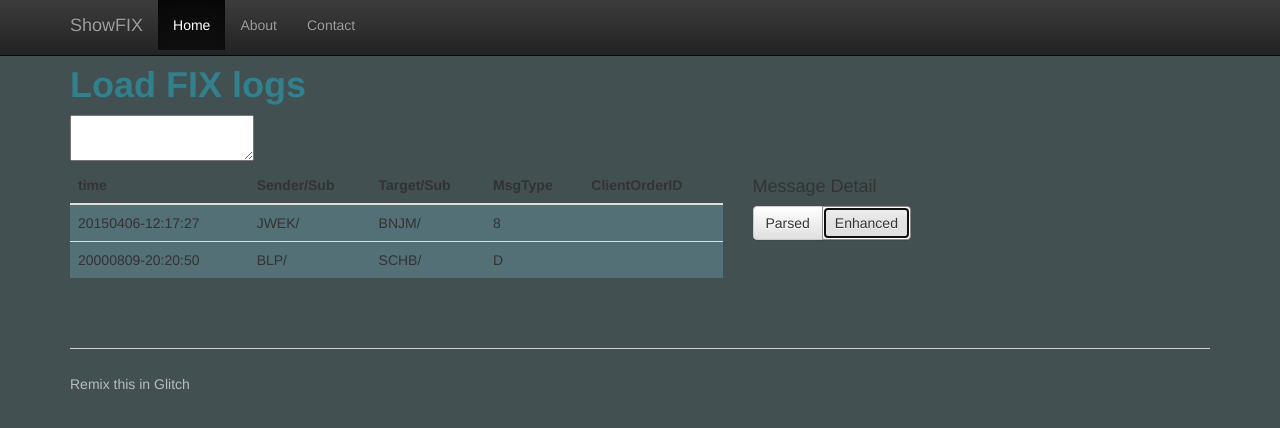
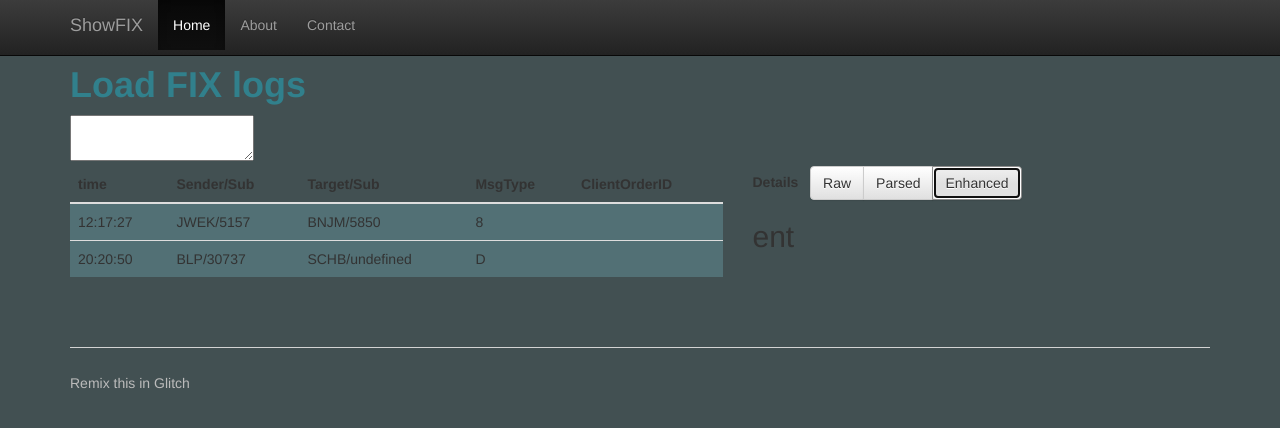
Before and after one commit to netrc/showFIX, a website: page views/index.html in a window 1280 px wide. Both pictures are taken after a click on the button "Enhanced". Drawn offline with nearby package versions, Linux system fonts and the light colour scheme.

Commit message:
with detail type set correctly; detail type templates selected; added per MsgType header fields

```diff
--- a/public/client.js
+++ b/public/client.js
@@ -25,6 +25,11 @@ var getFieldValuesArray = function gfva ( fm ) {
   stdFields.forEach( function(wf) {
     fvArray.push( {field: wf.field, value: fm.par[wf.where][wf.field] } );
   });
+  if (fm.par.Header.MsgType in perMsgFields) {
+		perMsgFields[fm.par.Header.MsgType].forEach( function(wf) {
+			fvArray.push( {field: wf.field, value: fm.par[wf.where][wf.field] } );
+		});
+	}
   return fvArray;
 };
 
@@ -35,7 +40,7 @@ $(function() {
   el: '#ShowFixApp',
   rawString: "",
   data: {
-    detailType: "",
+    detailType: "par", // start with 'parsed' display
     rawString: "",
     fma: [],
 
@@ -49,7 +54,10 @@ $(function() {
     showDetail: function( fm ) {
       this.fieldList = getFieldValuesArray( fm );
       this.rawString = fm.raw;
-    }
+    },
+   detType: function(t) {
+			this.detailType = t;
+		}
   }
 })
 
@@ -58,7 +66,11 @@
 
 var makeFM = function( fs ) {
   let ps = parse(fs);
-  let e = { sender: ps.Header.SenderCompID + '/', target: ps.Header.TargetCompID + '/', time: ps.Header.SendingTime};
+  let e = {
+		time: ps.Header.SendingTime.substring(9),
+		sender: ps.Header.SenderCompID + '/' + ps.Header.SenderSubID,
+		target: ps.Header.TargetCompID + '/' + ps.Header.TargetSubID
+	};
   return { raw: fs, par: ps, ent: e }  ;    // raw string, parsed string, enhanced tags
 };
 app.addFM( makeFM(fix42test_1) );
--- a/views/index.html
+++ b/views/index.html
@@ -55,11 +55,6 @@
       </div>
 
     <div class="row">
-    <div class="col-md-12">
-		<span > {{rawString}} </span>
-		</div>
-		</div>
-    <div class="row">
     <div class="col-md-7">
 
     <table class="table bordless">
@@ -85,20 +80,32 @@
       </div><!-- col7 - just the table part of the row -->
 
       <div class="col-md-5">
-        <h4> Message Detail </h4>
+        <b> Details </b> &nbsp;
 				<div class="btn-group" role="group" aria-label="...">
-  <button type="button" class="btn btn-default">Parsed</button>
-  <button type="button" class="btn btn-default">Enhanced</button>
+					<button type="button" class="btn btn-default" v-on:click="detType('raw')">Raw</button>
+					<button type="button" class="btn btn-default" v-on:click="detType('par')">Parsed</button>
+					<button type="button" class="btn btn-default" v-on:click="detType('ent')">Enhanced</button>
 				</div>
-
+				<br>
+					<div>
+							<template v-if="detailType === 'raw'">
+								<span> {{rawString}} </span>
+							</template>
+							<template v-if="detailType === 'par'">
 								<table>
 									<tr v-for="x in fieldList">
 										<td> {{x.field}} </td>
 										<td> {{x.value }} </td>
 									</tr>
+								</table>
+							</template>
+							<template v-if="detailType === 'ent'">
+								<h2> ent </h4>
+							</template>
+				</div>
 
-        </table>
       </div><!-- col5 - the message detail table-->
+
     </div><!-- table row -->
 
     </div><!-- showfixapp -->
```
Lines whose indentation alone changed are shown as unchanged.
